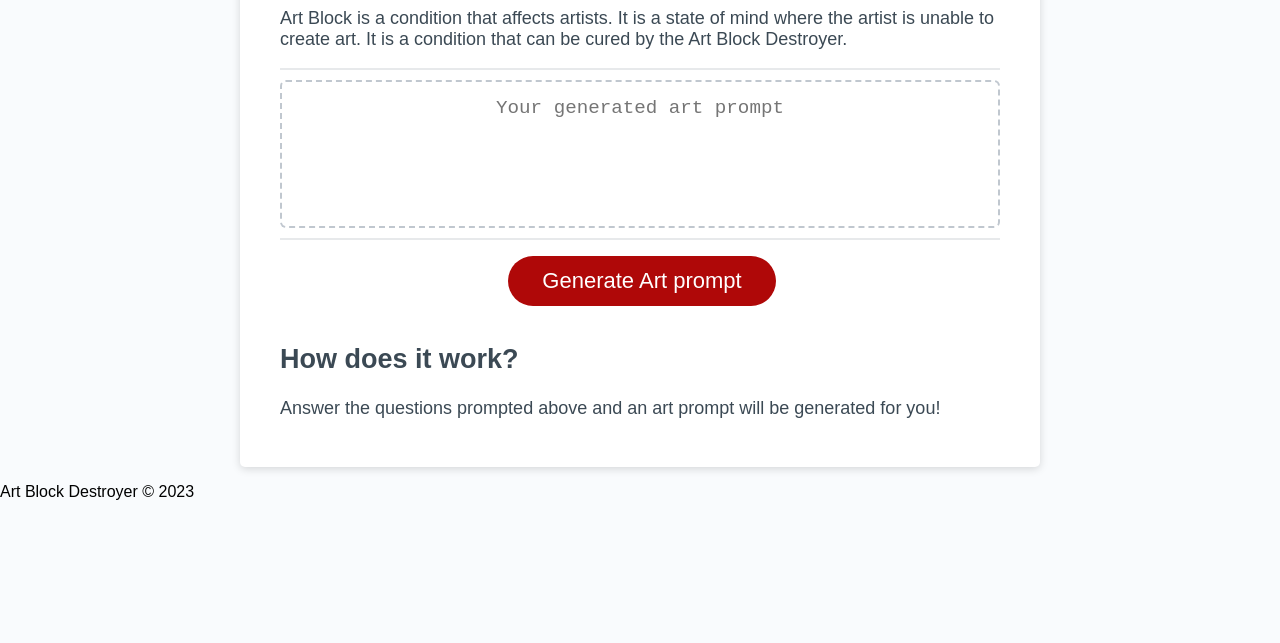
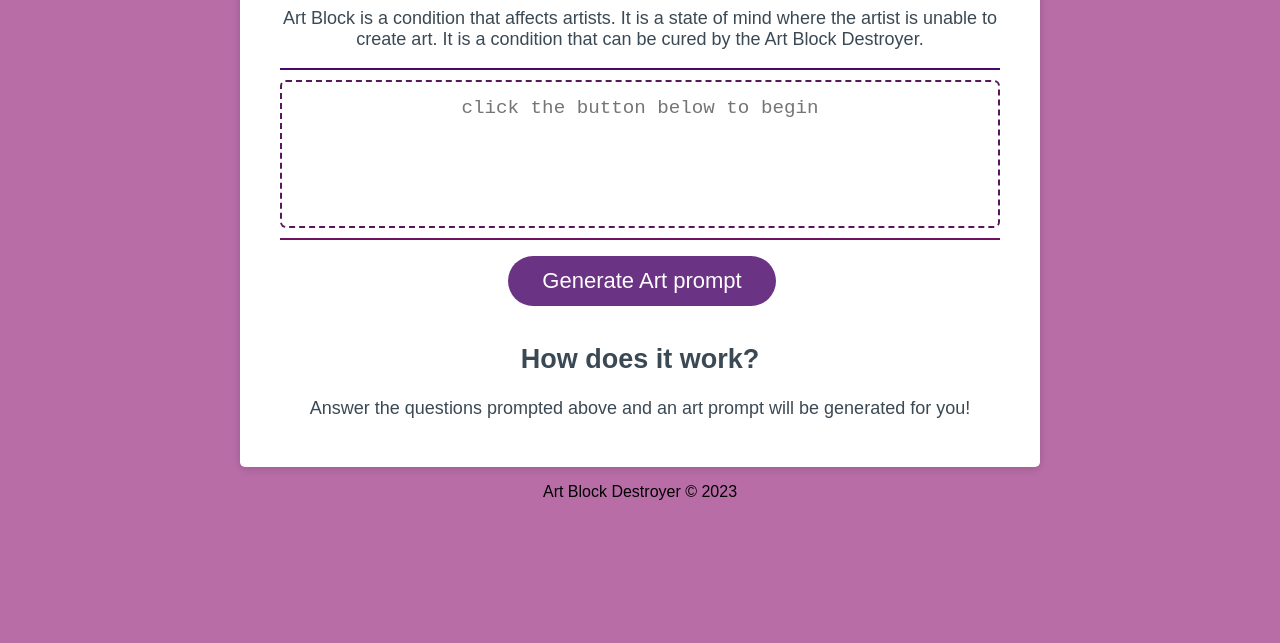
Before and after one commit to Angela-Amaro/art-block-destroyer, a plain HTML site: page index.html in a window 1280 px wide. Shown: the part 178-821 px from the top of the page. Drawn offline with Linux system fonts and the light colour scheme.

Commit message:
finished styling the css file to how I want

```diff
--- a/index.html
+++ b/index.html
@@ -18,7 +18,7 @@
                 <p>Art Block is a condition that affects artists. It is a state of mind where the artist is unable to create art. It is a condition that can be cured by the Art Block Destroyer.</p>
             </div>
             <div class="card-body">
-                <textarea readonly id="genartprompt" placeholder="Your generated art prompt" aria-label="Generated art prompt"></textarea>
+                <textarea readonly id="genartprompt" placeholder="click the button below to begin" aria-label="Generated art prompt"></textarea>
               </div>
               <div class="card-footer">
                 <button id="generate" class="btn">Generate Art prompt</button>
@@ -32,4 +32,5 @@
             <p>Art Block Destroyer &copy; 2023</p>
         </div>
     </div>
+    </body>
 </html>
--- a/style.css
+++ b/style.css
@@ -14,7 +14,8 @@ body,
 
 body {
   font-family: sans-serif;
-  background-color: #f9fbfd;
+  text-align: center;
+  background-color: #b86da7;
 }
 
 .wrapper {
@@ -27,7 +28,7 @@ header {
   text-align: center;
   padding: 20px;
   padding-top: 0px;
-  color: hsl(206, 17%, 28%);
+  color: hsl(220, 33%, 98%);
 }
 
 .card {
@@ -46,7 +47,7 @@ header {
   content: " ";
   display: block;
   width: 100%;
-  background: #e7e9eb;
+  background: #460a68;
   height: 2px;
 }
 
@@ -62,7 +63,7 @@ header {
   content: " ";
   display: block;
   width: 100%;
-  background: #e7e9eb;
+  background: #6e1462;
   height: 2px;
 }
 
@@ -74,7 +75,7 @@ header {
 
 .btn {
   border: none;
-  background-color: hsl(360, 91%, 36%);
+  background-color: hsl(281, 44%, 36%);
   border-radius: 25px;
   box-shadow: rgba(0, 0, 0, 0.1) 0px 1px 6px 0px rgba(0, 0, 0, 0.2) 0px 1px 1px
     0px;
@@ -112,7 +113,7 @@ button[disabled] {
   text-align: center;
   margin-top: 10px;
   margin-bottom: 10px;
-  border: 2px dashed #c0c7cf;
+  border: 2px dashed #58175a;
   border-radius: 6px;
   resize: none;
   overflow: hidden;
```
